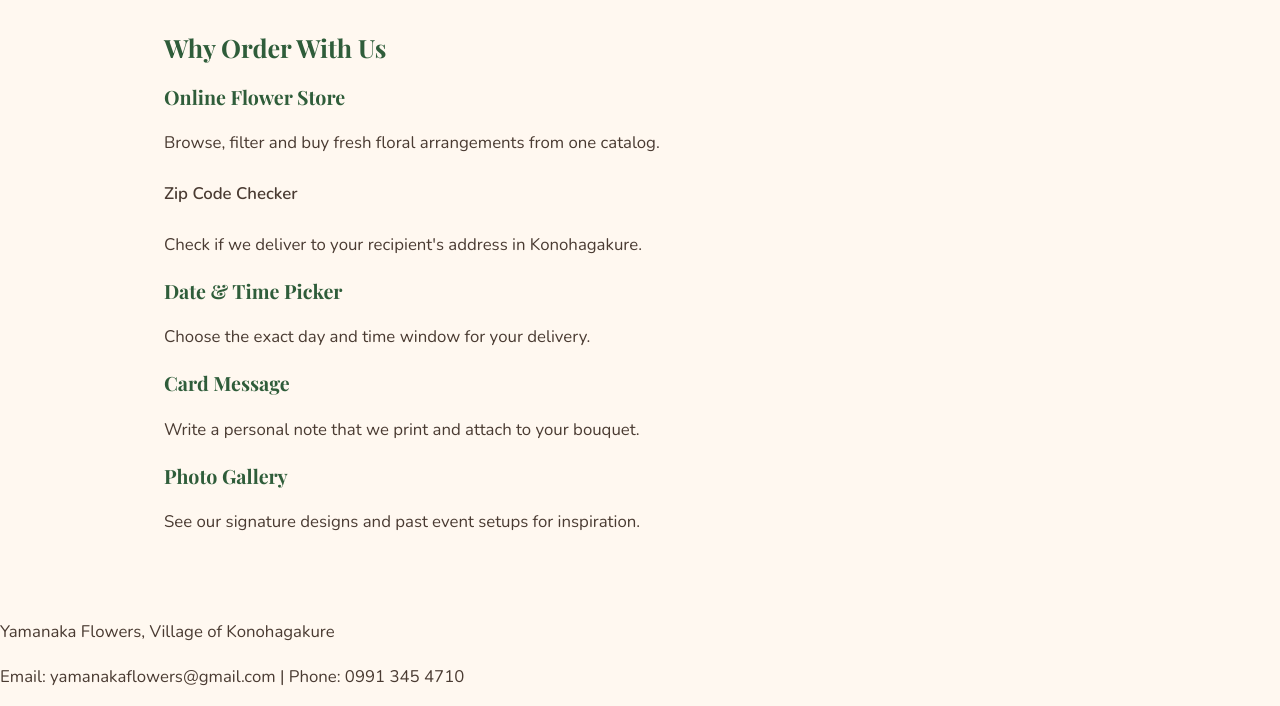
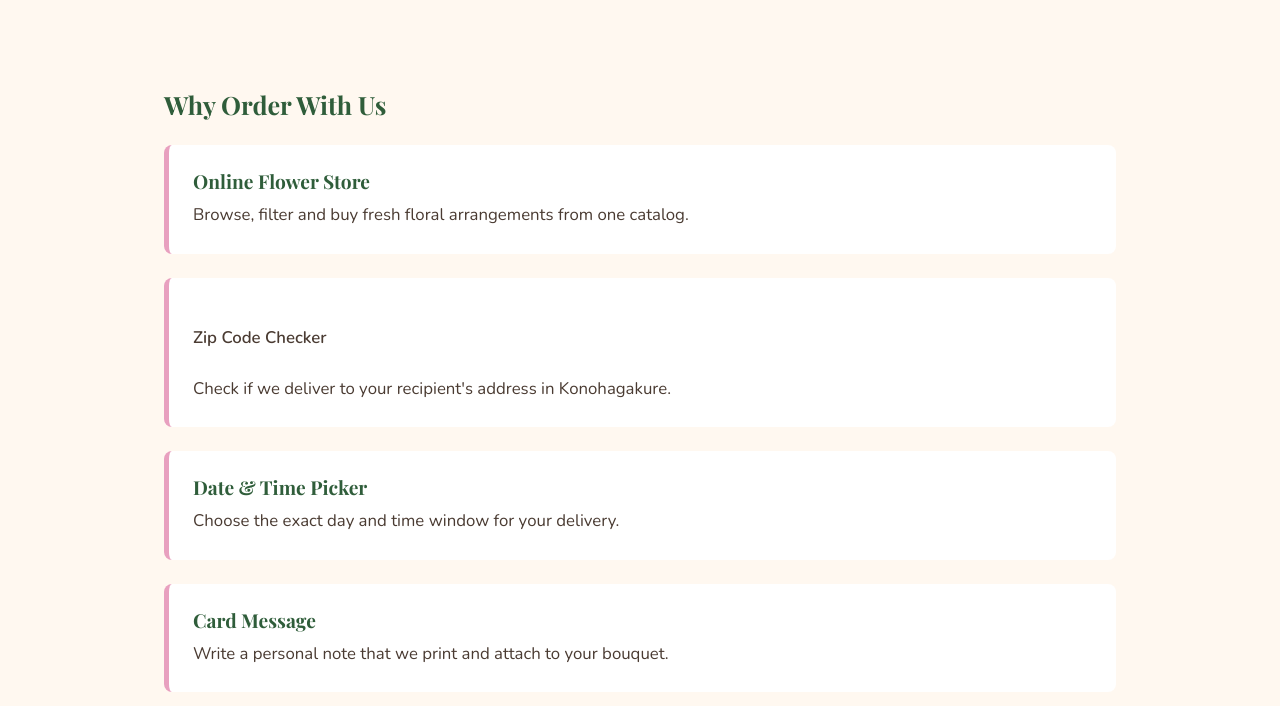
Before and after one commit to jCruan-dev/cruan-website, a plain HTML site: page index.html in a window 1280 px wide. Shown: the part 1072-1778 px from the top of the page. Drawn offline with nearby package versions, Linux system fonts and the light colour scheme.

Commit message:
Add hompage style still not fiished

```diff
--- a/css/style.css
+++ b/css/style.css
@@ -5,6 +5,7 @@ Floral White: #FFF8F0 (page background)
 Forest Green: #2F5D3A (header, footer, headings)
 Blossom Pink: #E8A0BF (button, hover, accents)
 Pastel Rose: #F6DCE6 (hero background)
+Cream Can: #F4C95D (button hover)
 */
 
 /* Base style */
@@ -129,3 +130,57 @@ main .hero {
     text-decoration: none;
     transition: background-color 0.2s, color 0.2s, transform 0.2s;
 }
+
+.cta-button:hover, .cta-button:focus {
+    background-color: #F4C95D;
+    color: #2F5D3A;
+    text-decoration: underline;
+}
+
+/* About */
+.about p {
+    max-width: 65ch;
+}
+
+/* Highlights */
+.feature-grid {
+    display: grid;
+    grid-template-columns: 1fr;
+    gap: 1.5rem;
+    margin-top: 1.5rem;
+}
+
+.feature {
+    padding: 1.5rem;
+    border-left: 5px solid #E8A0BF;
+    border-radius: 8px;
+    background-color: #FFFFFF;
+}
+
+.feature h3 {
+    margin: 0 0 0.5rem;
+    font-size: 1.2rem;
+}
+
+.feature p {
+    margin: 0;
+}
+
+/* Footer */
+.site-footer {
+    margin-top: 3rem;
+    padding: 2rem 1.5rem;
+    text-align: center;
+    background-color: #2F5D3A;
+    color: #FFF8F0;
+}
+
+.site-footer p {
+    margin: 0.25rem 0;
+}
+
+/* current page in nav */
+.main-nav a.active {
+    background-color: #FFF8F0;
+    color: #2F5D3A;
+}
```
